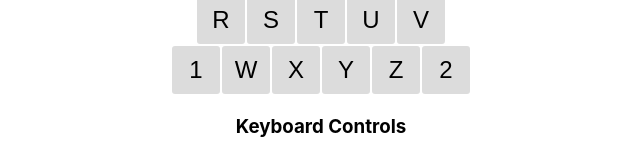
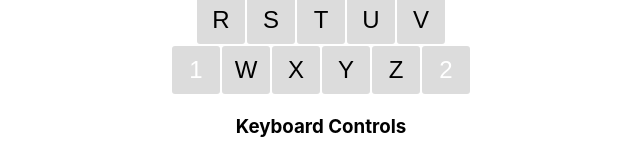
Before and after one commit to nbogie/word-mind-game-react, a React (Create React App) app: page / in a window 1280 px wide. Shown: the part 761-905 px from the top of the page, without its empty margins (319-959 px from the left). Built offline with nearby package versions, Linux system fonts and the light colour scheme.

Commit message:
corrected key colours (yellow also possible)

```diff
--- a/src/components/WordMindGame.tsx
+++ b/src/components/WordMindGame.tsx
@@ -1,8 +1,9 @@
 import React, { useCallback, useEffect, useState } from 'react';
 import { GuessView, PlaceholderGuessView } from './GuessView';
-import { Guess, LetterStates } from '../types';
+import { Guess, LetterState, LetterStates } from '../types';
 import { randomWord } from './wordList';
 import Keyboard from './Keyboard';
+import { ScoreCategory, ScoredLetter, scoreGuess } from '../scoring';
 
 function WordMindGame() {
     const maxGuesses = 6;
@@ -19,6 +20,7 @@ function WordMindGame() {
     const isGameOver = previousGuesses.length >= maxGuesses || playerWon();
 
     const letterStates = calcLetterStates(previousGuesses, wordToGuess);
+
     function handleClear() {
         setCurrentGuess("");
     }
@@ -127,16 +129,24 @@ function WordMindGame() {
 }
 export default WordMindGame;
 
-function calcLetterStates(prevGuesses: string[], target: string) {
+function calcLetterStates(prevGuesses: string[], target: string): LetterStates {
+
+    function findBestScoreForLetter(letter: string, allScores: ScoredLetter[]): ScoreCategory {
+        const scoresForLetter = allScores.filter((s: ScoredLetter) => s.letter === letter);
+        scoresForLetter.sort().reverse();
+        const bestScore: ScoreCategory = scoresForLetter[0]?.score;
+        return bestScore;
+    }
     const alphabet = 'ABCDEFGHIJKLMNOPQRSTUVWXYZ'.split('');
-    const entries = alphabet.map(a => [a, 'untried']);
+    const entries: [string, LetterState][] = alphabet.map(a => [a, 'untried']);
     const letterStates: LetterStates = Object.fromEntries(entries);
+    const scorings: ScoredLetter[] = prevGuesses.flatMap(guess => scoreGuess(guess, target));
+
     const triedLetters = prevGuesses.join('');
 
     for (const letter of triedLetters) {
-        letterStates[letter] = target.includes(letter) ? 'found' : 'absent';
+        const best = findBestScoreForLetter(letter, scorings);
+        letterStates[letter] = best;
     }
-
-
     return letterStates;
 }
--- a/src/index.css
+++ b/src/index.css
@@ -63,18 +63,35 @@ code {
 .scoredLetter {
   color: white;
 }
-.scoredLetter.placed {
+
+.keyboardKey {
+  margin: 0px 1px;
+  width: 3rem;
+  height: 3rem;
+  font-size: 1.5rem;
+  background: gainsboro;
+  color: white;
+  cursor: pointer;
+  border-radius: 3px;
+  border: none;
+}
+
+.placed {
   background: green;
 }
 
-.scoredLetter.partial {
+.partial {
   background: rgba(204, 180, 47, 0.938);
 }
 
-.scoredLetter.notInWord {
+.notInWord {
   background: darkslategray;
 }
 
+.untried {
+  background: gainsboro;
+  color: black;
+}
 .keyboard {
   display: flex;
   flex-direction: column;
@@ -86,26 +103,3 @@ code {
   justify-content: center;
   padding-bottom: 2px;
 }
-
-.keyboardKey {
-  margin: 0px 1px;
-  width: 3rem;
-  height: 3rem;
-  font-size: 1.5rem;
-  background: gainsboro;
-  cursor: pointer;
-  border-radius: 3px;
-  border: none;
-}
-
-.keyboardKey.untried {
-  background: gainsboro;
-}
-.keyboardKey.found {
-  background: green;
-  color: white;
-}
-.keyboardKey.absent {
-  background: slategray;
-  color: white;
-}
--- a/src/types.tsx
+++ b/src/types.tsx
@@ -1,3 +1,4 @@
 export type Guess = string;
-type LetterState = 'untried' | 'found' | 'absent';
-export type LetterStates = { [key: string]: LetterState };
+export type LetterState = 'placed' | 'partial' | 'notInWord' | 'untried';
+
+export type LetterStates = Record<string, LetterState>
```
